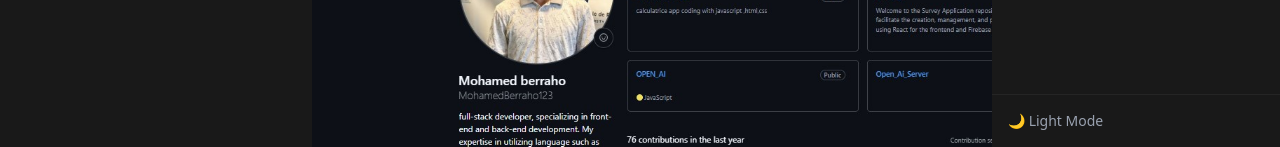
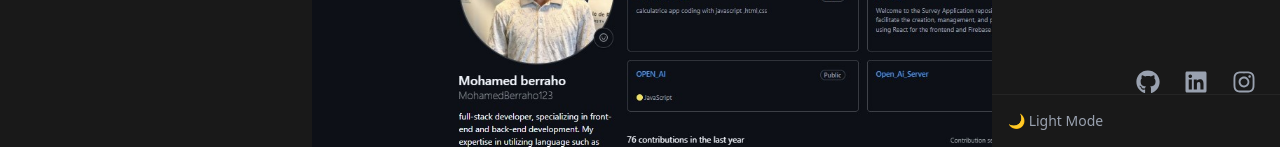
Before and after one commit to MohamedBerraho123/portfoliohostmohamed, a React (Vite) app: page / in a window 1280 px wide. Shown: the part 653-800 px from the top of the page. Built offline with nearby package versions, Linux system fonts and the light colour scheme.

Commit message:
add the icon for soial media

```diff
--- a/src/components/sidebar.jsx
+++ b/src/components/sidebar.jsx
@@ -4,6 +4,7 @@ import {
   FaProjectDiagram,
   FaUser,
   FaEnvelope,
+  FaGithub, FaLinkedin, FaInstagram
 } from 'react-icons/fa';
 import { MdOutlineDarkMode } from 'react-icons/md';
 import { Link, useLocation } from 'react-router-dom';
@@ -79,6 +80,35 @@ const Sidebar = ({ isDarkMode, setIsDarkMode, isTransitioning, isMobileMenuOpen,
           </li>
         </ul>
       </nav>
+      <div className="flex justify-center space-x-6 ml-30">
+                        <a
+                            href="https://github.com/MohamedBerraho123"
+                            target="_blank"
+                            rel="noopener noreferrer"
+                            className={`text-2xl transition-colors duration-200
+                                ${isDarkMode ? 'text-gray-400 hover:text-white' : 'text-gray-600 hover:text-gray-900'}`}
+                        >
+                            <FaGithub />
+                        </a>
+                        <a
+                            href="https://www.linkedin.com/in/mohamed-berraho-666213240/"
+                            target="_blank"
+                            rel="noopener noreferrer"
+                            className={`text-2xl transition-colors duration-200
+                                ${isDarkMode ? 'text-gray-400 hover:text-white' : 'text-gray-600 hover:text-gray-900'}`}
+                        >
+                            <FaLinkedin />
+                        </a>
+                        <a
+                            href="https://www.instagram.com/simo_dge/"
+                            target="_blank"
+                            rel="noopener noreferrer"
+                            className={`text-2xl transition-colors duration-200
+                                ${isDarkMode ? 'text-gray-400 hover:text-white' : 'text-gray-600 hover:text-gray-900'}`}
+                        >
+                            <FaInstagram />
+                        </a>
+                    </div>
 
       {/* Dark Mode Toggle */}
       <div className="p-4 border-t border-[#252525]">
@@ -91,6 +121,7 @@ const Sidebar = ({ isDarkMode, setIsDarkMode, isTransitioning, isMobileMenuOpen,
           </span>
         </button>
       </div>
+
     </div>
   );
 };
```
